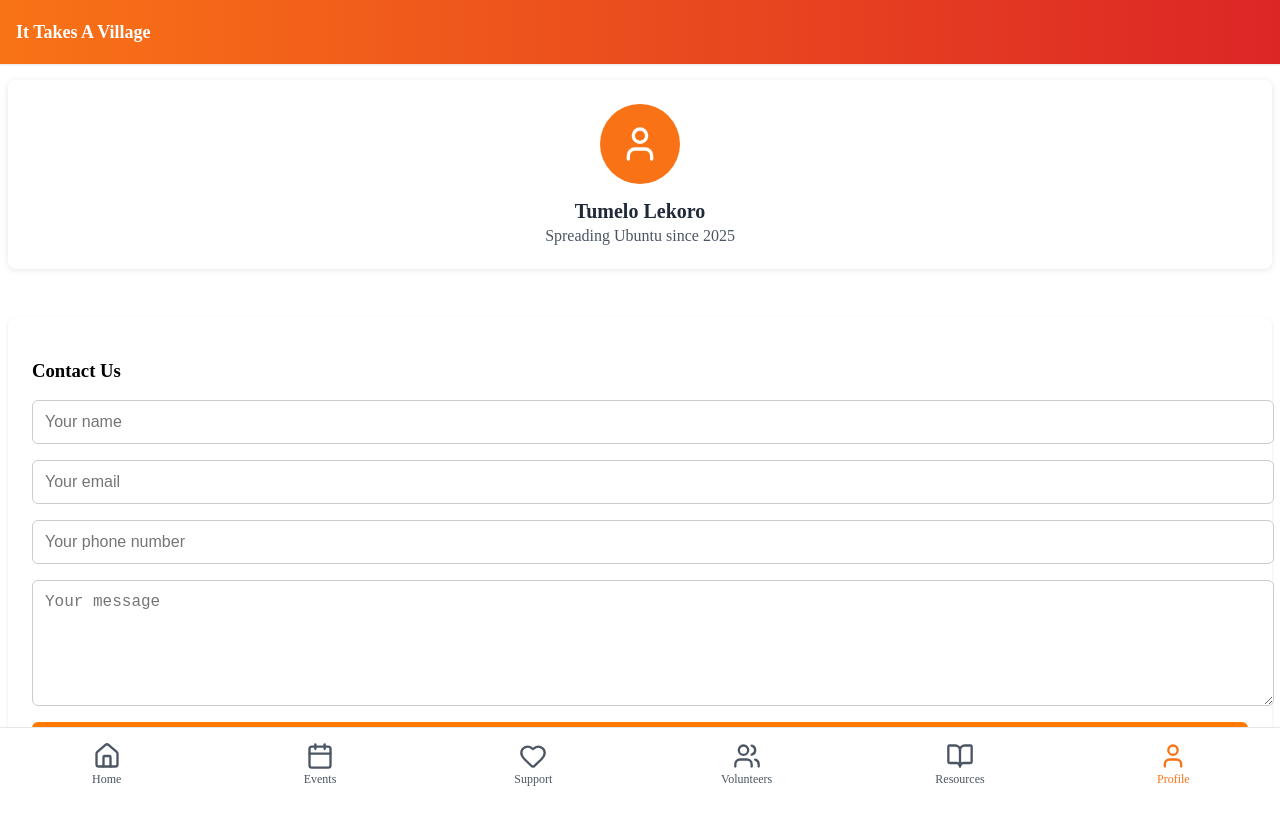
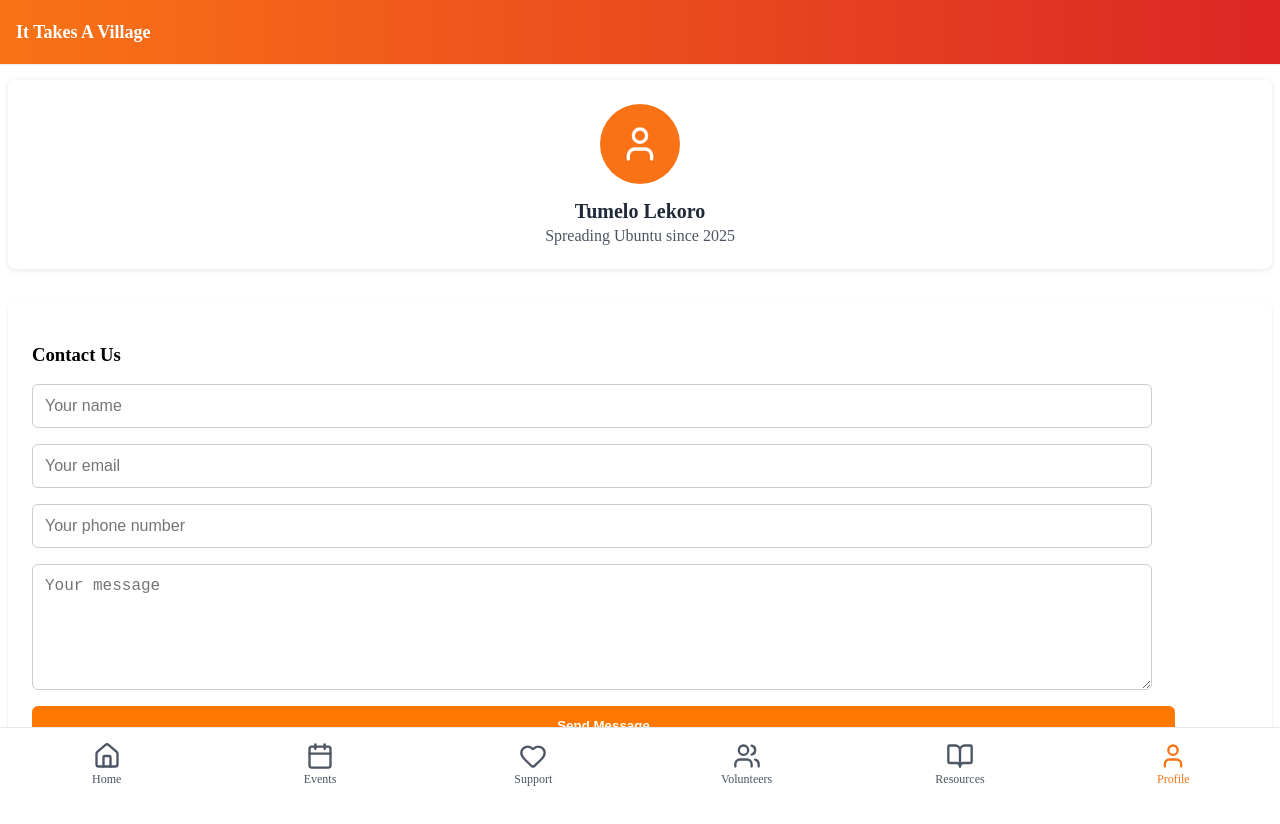
Before and after one commit to Teekay1702/Community-Hub, a React (Vite) app: page /profile in a window 1280 px wide. Shown: the top 824 px of the page. Built offline with nearby package versions, Linux system fonts and the light colour scheme; no server answers; the database is empty.

Commit message:
Resized contact form

```diff
--- a/src/Components/Pages/ProfilePage/ProfilePage.css
+++ b/src/Components/Pages/ProfilePage/ProfilePage.css
@@ -1,7 +1,6 @@
 .profile-page {
     display: flex;
     flex-direction: column;
-    gap: 1rem;
   }
 
   .profile-card {
@@ -98,7 +97,7 @@
   border-radius: 6px;
   border: 1px solid #ccc;
   font-size: 1rem;
-  width: 100%;
+  width: 90%;
 }
 
 .contact-form textarea {
@@ -114,6 +113,7 @@
   border-radius: 6px;
   cursor: pointer;
   font-weight: bold;
+  width: 94%;
 }
 
 .btn-submit:hover {
```
